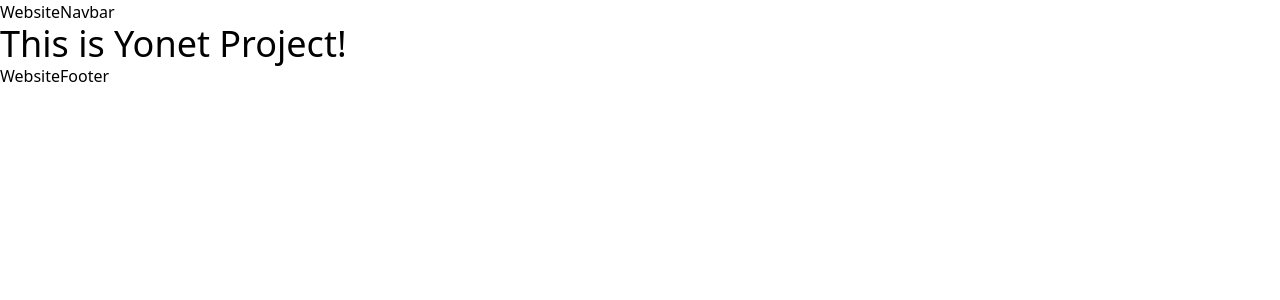
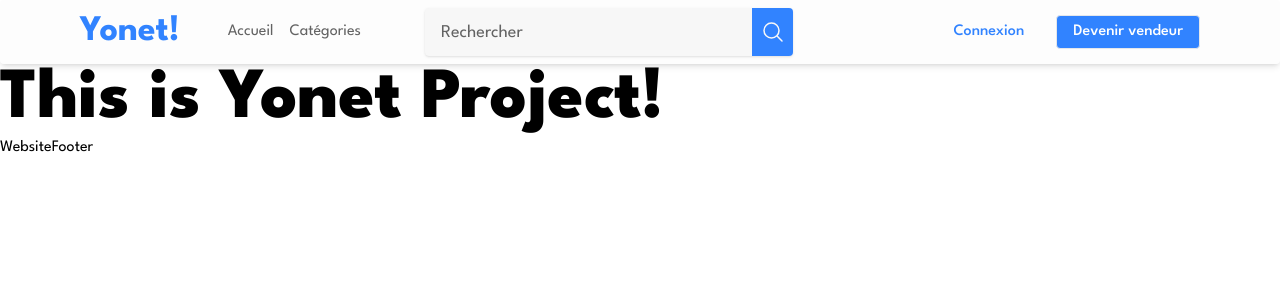
Before and after one commit to KevinArmache/Yonet-Project, a Next.js app: page / in a window 1280 px wide. Shown: the top 300 px of the page. Built offline with nearby package versions, Linux system fonts and the light colour scheme.

Commit message:
worked on the navbar

```diff
--- /dev/null
+++ b/components/Forms/SearchForm.jsx
@@ -0,0 +1,39 @@
+import { useRouter } from 'next/router';
+import React, { useState } from 'react'
+
+const SearchForm = () => {
+  const router = useRouter()
+  const [query, setQuery] = useState('');
+
+  const queryChangeHandler = (e) => {
+    setQuery(e.target.value);
+  };
+  const submitHandler = (e) => {
+    e.preventDefault();
+    router.push(`/search?q=${query}`);
+  };
+
+  return (
+    <div className='py-2 md:py-4 px-4 mx-auto min-w-[400px]'>
+      <form onSubmit={submitHandler}>
+        <div className="flex mx-auto w-full bg-light text-secondary items-center justify-start shadow rounded h-12">
+
+          <input
+            placeholder="Rechercher"
+            type="text"
+            name="query"
+            onChange={queryChangeHandler}
+            className="ml-4 flex-grow overflow-hidden w-full placeholder-current text-base lg:text-lg h-full transition duration-200 border-none outline-none focus:outline-none focus:border-none rounded-l appearance-none md:mb-0 bg-transparent"
+          />
+          <button className='bg-primary w-12 h-full flex items-center justify-center overflow-hidden rounded-r' type="submit" aria-label="search">
+            <svg xmlns="http://www.w3.org/2000/svg" fill="none" viewBox="0 0 24 24" strokeWidth="1.5" stroke="currentColor" className="w-6 h-6 text-light">
+              <path strokeLinecap="round" strokeLinejoin="round" d="M21 21l-5.197-5.197m0 0A7.5 7.5 0 105.196 5.196a7.5 7.5 0 0010.607 10.607z" />
+            </svg>
+          </button>
+        </div>
+      </form>
+    </div>
+  )
+}
+
+export default SearchForm
--- a/components/Navbars/WebsiteNavbar.jsx
+++ b/components/Navbars/WebsiteNavbar.jsx
@@ -1,8 +1,112 @@
-import React from 'react'
+import React, { useState } from 'react'
+import Link from 'next/link';
+import SearchForm from 'components/Forms/SearchForm';
 
 const WebsiteNavbar = () => {
+  const [isMenuOpen, setIsMenuOpen] = useState(false);
+
   return (
-    <div>WebsiteNavbar</div>
+      <nav className='sticky rounded top-0 z-50 bg-light backdrop-filter backdrop-blur-lg bg-opacity-30 shadow-md'>
+        <div className="max-w-6xl mx-auto px-4">
+          <div className="flex items-center justify-between h-16">
+            <div className='flex items-center justify-start space-x-12'>
+              <Link href="/" className="text-2xl lg:text-4xl text-primary font-semibold lg:font-bold">
+                Yonet!
+              </Link>
+              <div className="hidden lg:flex space-x-4 text-gray-900">
+                <Link href="/" className="text-secondary text-base">
+                  Accueil
+                </Link>
+                <Link href="/" className="text-secondary text-base">
+                  Catégories
+                </Link>
+              </div>
+              <div className="hidden lg:flex space-x-4">
+                <SearchForm />
+              </div>
+            </div>
+            <div className='hidden lg:flex items-center space-x-4'>
+              <button
+                className='text-base font-medium px-4  py-1 bg-transparent text-primary hover:text-white hover:bg-primary rounded'
+              >
+                Connexion
+              </button>
+              <button
+                className='text-base font-medium px-4 py-1 bg-primary text-white hover:text-primary hover:bg-white border hover:border-primary rounded'
+              >
+                Devenir vendeur
+              </button>
+            </div>
+            <div className="lg:hidden">
+              <div className="flex items-center justify-center">
+                <button
+                  aria-label="Open Menu"
+                  title="Open Menu"
+                  className="p-2 -mr-1 transition duration-200 rounded focus:outline-none focus:shadow-outline"
+                  onClick={() => setIsMenuOpen(true)}
+                >
+                  <svg className="w-5 text-secondary" viewBox="0 0 24 24">
+                    <path
+                      fill="currentColor"
+                      d="M23,13H1c-0.6,0-1-0.4-1-1s0.4-1,1-1h22c0.6,0,1,0.4,1,1S23.6,13,23,13z"
+                    />
+                    <path
+                      fill="currentColor"
+                      d="M23,6H1C0.4,6,0,5.6,0,5s0.4-1,1-1h22c0.6,0,1,0.4,1,1S23.6,6,23,6z"
+                    />
+                    <path
+                      fill="currentColor"
+                      d="M23,20H1c-0.6,0-1-0.4-1-1s0.4-1,1-1h22c0.6,0,1,0.4,1,1S23.6,20,23,20z"
+                    />
+                  </svg>
+                </button>
+              </div>
+              {isMenuOpen && (
+                <div className="absolute z-50 top-0 left-0 w-full">
+                  <div className="p-5 bg-slate-200 dark:bg-slate-700 dark:border-none border rounded shadow-sm">
+                    <div className="flex items-center justify-between mb-4">
+                      <div>
+                        <Link href="/" className="text-2xl text-primary font-semibold lg:font-bold">
+                          Yonet!
+                        </Link>
+                      </div>
+                      <div>
+                        <button
+                          aria-label="Close Menu"
+                          title="Close Menu"
+                          className="p-2 -mt-2 -mr-2 transition duration-200 rounded hover:bg-primary focus:bg-primary focus:outline-none focus:shadow-outline"
+                          onClick={() => setIsMenuOpen(false)}
+                        >
+                          <svg className="w-5 text-light" viewBox="0 0 24 24">
+                            <path
+                              fill="currentColor"
+                              d="M19.7,4.3c-0.4-0.4-1-0.4-1.4,0L12,10.6L5.7,4.3c-0.4-0.4-1-0.4-1.4,0s-0.4,1,0,1.4l6.3,6.3l-6.3,6.3 c-0.4,0.4-0.4,1,0,1.4C4.5,19.9,4.7,20,5,20s0.5-0.1,0.7-0.3l6.3-6.3l6.3,6.3c0.2,0.2,0.5,0.3,0.7,0.3s0.5-0.1,0.7-0.3 c0.4-0.4,0.4-1,0-1.4L13.4,12l6.3-6.3C20.1,5.3,20.1,4.7,19.7,4.3z"
+                            />
+                          </svg>
+                        </button>
+                      </div>
+                    </div>
+                    <nav>
+                      <ul className="space-y-4">
+                        <li>
+                          <Link href="/" className="text-secondary text-base">
+                            Accueil
+                          </Link>
+                        </li>
+                        <li>
+                          <Link href="/" className="text-secondary text-base">
+                            Catégories
+                          </Link>
+                        </li>
+                      </ul>
+                    </nav>
+                  </div>
+                </div>
+              )}
+            </div>
+          </div>
+        </div>
+      </nav>
   )
 }
 
--- a/src/pages/_app.jsx
+++ b/src/pages/_app.jsx
@@ -1,5 +1,13 @@
 import '@/styles/globals.css'
+import { League_Spartan } from "@next/font/google";
+
+
+const spartan = League_Spartan({ subsets: ['latin'] });
 
 export default function App({ Component, pageProps }) {
-  return <Component {...pageProps} />
+  return (
+    <div className={spartan.className}>
+      <Component {...pageProps} />
+    </div>
+  )
 }
--- a/src/pages/index.jsx
+++ b/src/pages/index.jsx
@@ -1,13 +1,9 @@
-import { Inter } from "@next/font/google";
 import "tailwindcss/tailwind.css";
 import WebsiteLayout from "layouts/WebsiteLayout";
-
-const inter = Inter({ subsets: ["latin"] });
-
 export default function Home() {
   return (
    <WebsiteLayout title="Les meileurs freelancers dans la création de contenus">
-    <h1 className="text-4xl">
+    <h1 className="text-7xl font-extrabold">
       This is Yonet Project!
     </h1>
    </WebsiteLayout>
--- a/tailwind.config.js
+++ b/tailwind.config.js
@@ -11,7 +11,14 @@ module.exports = {
   ],
 
   theme: {
-    extend: {},
+    extend: {
+      colors: {
+        'primary': '#3183FF',
+        'secondary': '#636363',
+        'light': '#F7F7F7',
+        'variant': '#979797'
+      }
+    },
   },
   plugins: [],
 };
```
